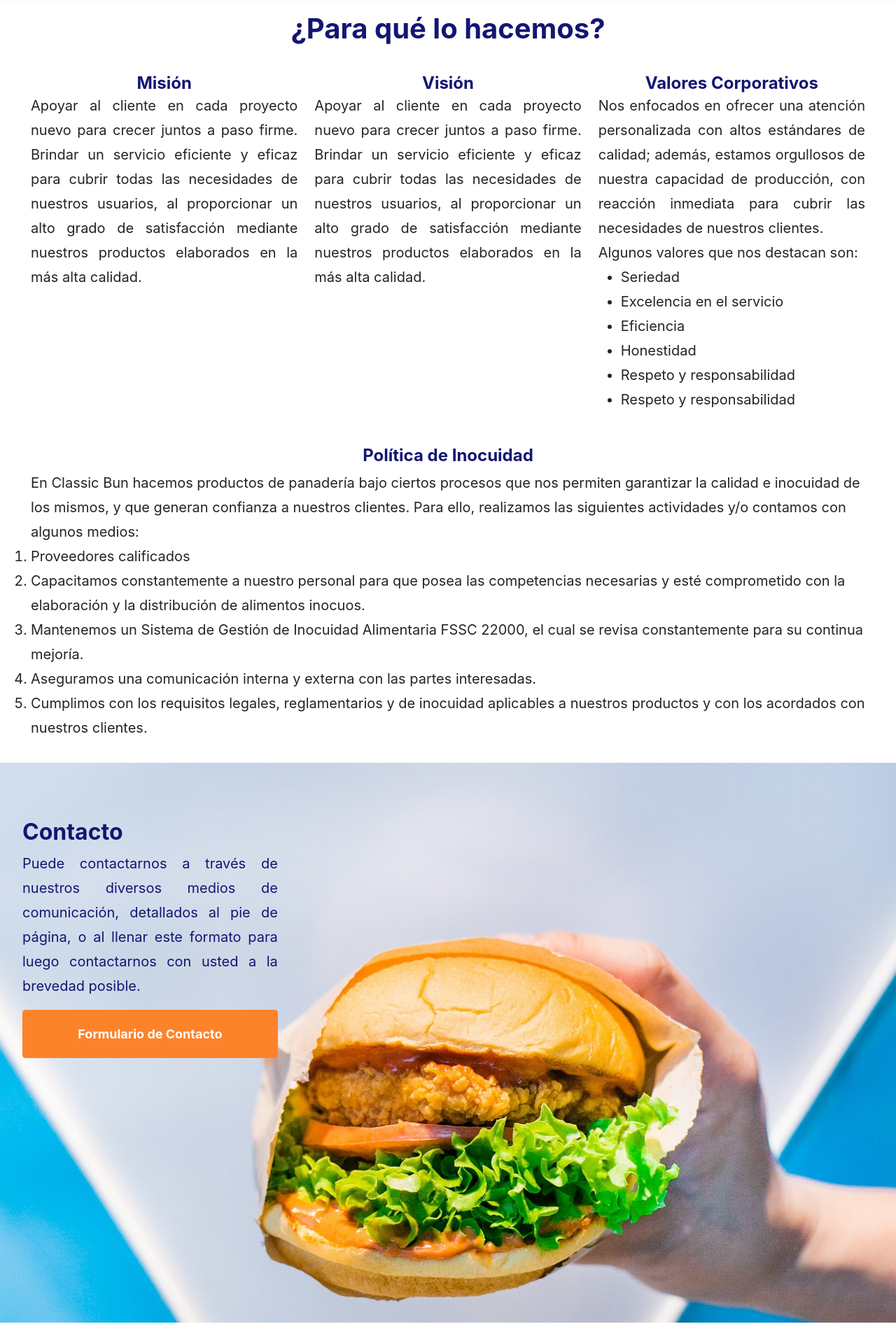
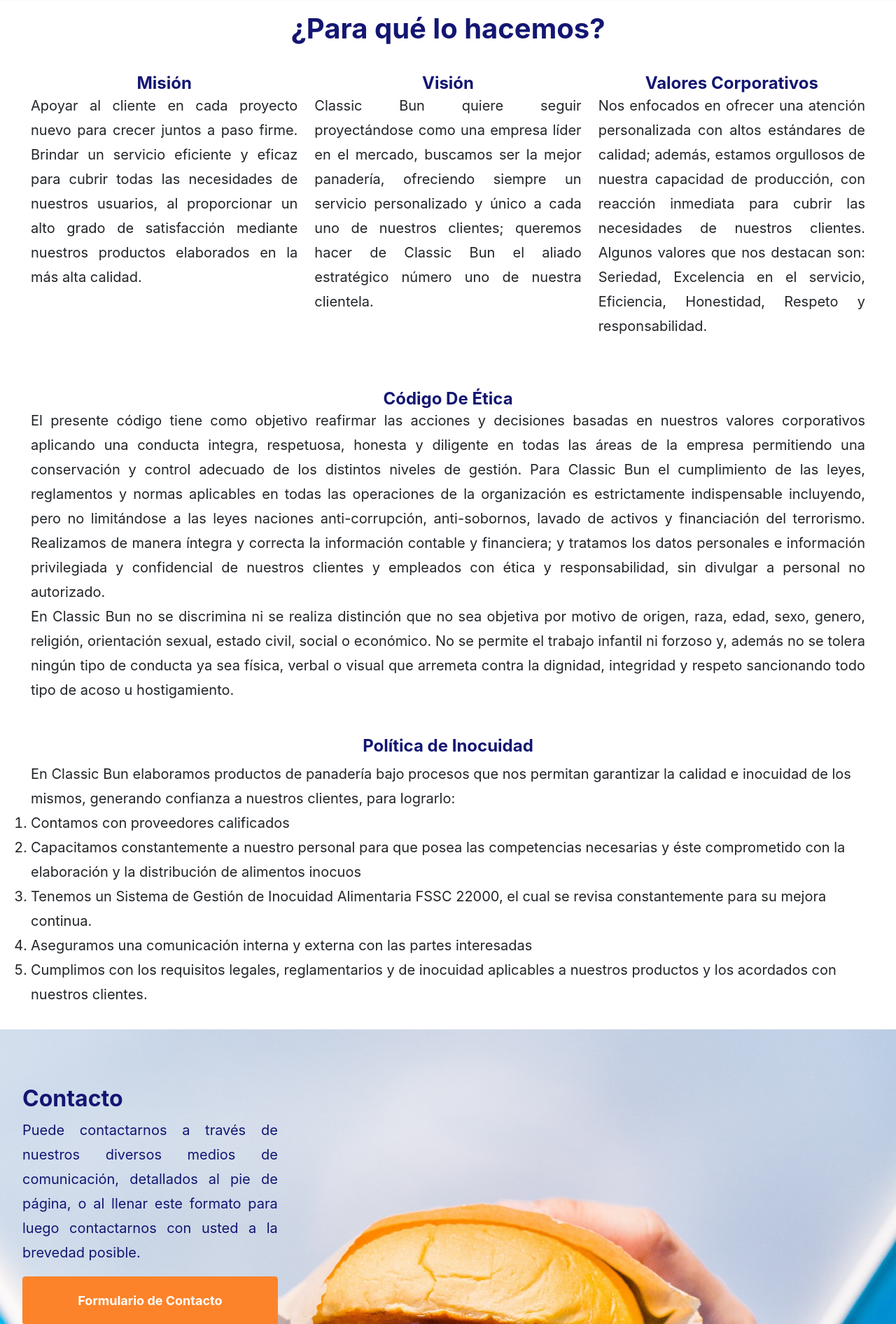
Before and after one commit to mluzuriagam/ClassicBun, a Flask app: page / in a window 1280 px wide. Shown: the part 4154-6046 px from the top of the page at 70% size. Run offline with Flask 2, Linux system fonts and the light colour scheme; some libraries are stand-ins or nearby versions.

Commit message:
Update Mision, Vision,etc.

```diff
--- a/main.py
+++ b/main.py
@@ -100,6 +100,17 @@ def work_with_us():
                 mail_sender.send_mail(toaddr=address, subject="Solicitud de Trabajo", body=msg,
                                       attachment=form.data['CV'],
                                       filename=form.data['CV'].filename)
+            msg2 = "Estimado/a solicitante,\nEste correo es para confirmar la recepción de su solicitud de empleo en " \
+                   "Classic Bun. Queremos agradecerle por su interés en formar parte de nuestro equipo.\nPor favor " \
+                   "tenga en cuenta que este correo no debe ser respondido y no debe ser considerado como una oferta " \
+                   "de trabajo. Solo estamos confirmando que hemos recibido su información y que la tendremos en " \
+                   "cuenta en caso de que surjan oportunidades laborales que se ajusten a su perfil.\nAgradecemos de " \
+                   "nuevo su interés en Classic Bun." \
+                   "\nAtentamente,\nEl equipo de Classic Bun.\n" \
+                   "PD. Este correo se produjo de manera automatizada y no atiende respuestas"
+            mail_sender.send_mail(toaddr=form.data['email'], subject="Confirmación de Recepción-NO RESPONDER", body=msg2,
+                                    attachment=form.data['CV'],
+                                    filename=form.data['CV'].filename)
             return redirect(url_for("index2", success="True"))
         except:
             print("No Success")
--- a/templates/index.html
+++ b/templates/index.html
@@ -383,7 +383,7 @@
         </div>
         <div class="collapse" id="vision">
             <div class="card card-body">
-                <p class="" style="text-align:justify">Ser una empresa líder en el mercado, y forjarnos como la mejor panadería del país al ofrecer siempre un servicio personalizado y excelente a cada uno de los clientes. Anhelamos que Classic Bun sea el aliado estratégico número uno de nuestra clientela.</p></div>
+                <p class="" style="text-align:justify">Classic Bun quiere seguir proyectándose como una empresa líder en el mercado, buscamos ser la mejor panadería, ofreciendo siempre un servicio personalizado y único a cada uno de nuestros clientes; queremos hacer de Classic Bun el aliado estratégico número uno de nuestra clientela.</p></div>
         </div>
         <div class="text-center">
             <a class="btn btn-primary btn-xl" data-bs-toggle="collapse" href="#values" role="button"
@@ -393,15 +393,19 @@
         </div>
         <div class="collapse" id="values">
             <div class="card card-body" style="text-align:justify">
-                <p>Nos enfocados en ofrecer una atención personalizada con altos estándares de calidad; además, estamos orgullosos de nuestra capacidad de producción, con reacción inmediata para cubrir las necesidades de nuestros clientes.</p>
-                <p>Algunos valores que nos destacan son:</p>
-                <ul>
-                    <li>Seriedad</li>
-                    <li>Excelencia en el servicio</li>
-                    <li>Eficiencia</li>
-                    <li>Honestidad</li>
-                    <li>Respeto y responsabilidad</li>
-                </ul>
+                <p>Nos enfocados en ofrecer una atención personalizada con altos estándares de calidad; además, estamos orgullosos de nuestra capacidad de producción, con reacción inmediata para cubrir las necesidades de nuestros clientes. Algunos valores que nos destacan son: Seriedad, Excelencia en el servicio, Eficiencia, Honestidad, Respeto y responsabilidad.</p>
+            </div>
+        </div>
+        <div class="text-center">
+            <a class="btn btn-primary btn-xl" data-bs-toggle="collapse" href="#ethics" role="button"
+               aria-expanded="false" aria-controls="ethics">
+                Código De Ética
+            </a>
+        </div>
+        <div class="collapse" id="ethics">
+            <div class="card card-body" style="text-align:justify">
+                <p>El presente código tiene como objetivo reafirmar las acciones y decisiones basadas en nuestros valores corporativos aplicando una conducta integra, respetuosa, honesta y diligente en todas las áreas de la empresa permitiendo una conservación y control adecuado de los distintos niveles de gestión. Para Classic Bun el cumplimiento de las leyes, reglamentos y normas aplicables en todas las operaciones de la organización es estrictamente indispensable incluyendo, pero no limitándose a las leyes naciones anti-corrupción, anti-sobornos, lavado de activos y financiación del terrorismo. Realizamos de manera íntegra y correcta la información contable y financiera; y tratamos los datos personales e información privilegiada y confidencial de nuestros clientes y empleados con ética y responsabilidad, sin divulgar a personal no autorizado.</p>
+                <p>En Classic Bun no se discrimina ni se realiza distinción que no sea objetiva por motivo de origen, raza, edad, sexo, genero, religión, orientación sexual, estado civil, social o económico. No se permite el trabajo infantil ni forzoso y, además no se tolera ningún tipo de conducta ya sea física, verbal o visual que arremeta contra la dignidad, integridad y respeto sancionando todo tipo de acoso u hostigamiento.</p>
             </div>
         </div>
         <div class="text-center">
@@ -412,13 +416,13 @@
         </div>
         <div class="collapse" id="inocuidad">
             <div class="card card-body">
-                <p class="">En Classic Bun hacemos productos de panadería bajo ciertos procesos que nos permiten garantizar la calidad e inocuidad de los mismos, y que generan confianza a nuestros clientes. Para ello, realizamos las siguientes actividades y/o contamos con algunos medios:</p>
+                <p class="">En Classic Bun elaboramos productos de panadería bajo procesos que nos permitan garantizar la calidad e inocuidad de los mismos, generando confianza a nuestros clientes, para lograrlo:</p>
                 <ol class="">
-                    <li>Proveedores calificados</li>
-                    <li>Capacitamos constantemente a nuestro personal para que posea las competencias necesarias y esté comprometido con la elaboración y la distribución de alimentos inocuos.</li>
-                    <li>Mantenemos un Sistema de Gestión de Inocuidad Alimentaria FSSC 22000, el cual se revisa constantemente para su continua mejoría.</li>
-                    <li>Aseguramos una comunicación interna y externa con las partes interesadas.</li>
-                    <li>Cumplimos con los requisitos legales, reglamentarios y de inocuidad aplicables a nuestros productos y con los acordados con nuestros clientes</li>
+                    <li>Contamos con proveedores calificados</li>
+                    <li>Capacitamos constantemente a nuestro personal para que posea las competencias necesarias y éste comprometido con la elaboración y la distribución de alimentos inocuos</li>
+                    <li>Tenemos un Sistema de Gestión de Inocuidad Alimentaria FSSC 22000, el cual se revisa constantemente para su mejora continua. </li>
+                    <li>Aseguramos una comunicación interna y externa con las partes interesadas</li>
+                    <li>Cumplimos con los requisitos legales, reglamentarios y de inocuidad aplicables a nuestros productos y los acordados con nuestros clientes.</li>
                 </ol>
             </div>
         </div>
@@ -434,33 +438,31 @@
             <div class="col-lg-4">
                 <div class="team-member">
                     <h4>Visión</h4>
-                    <p class="" style="text-align:justify">Apoyar al cliente en cada proyecto nuevo para crecer juntos a paso firme. Brindar un servicio eficiente y eficaz para cubrir todas las necesidades de nuestros usuarios, al proporcionar un alto grado de satisfacción mediante nuestros productos elaborados en la más alta calidad.</p></div>
+                    <p class="" style="text-align:justify">Classic Bun quiere seguir proyectándose como una empresa líder en el mercado, buscamos ser la mejor panadería, ofreciendo siempre un servicio personalizado y único a cada uno de nuestros clientes; queremos hacer de Classic Bun el aliado estratégico número uno de nuestra clientela.</p></div>
             </div>
             <div class="col-lg-4">
                 <div class="team-member" style="text-align:justify">
                     <h4 style="text-align: center;">Valores Corporativos</h4>
-                    <p>Nos enfocados en ofrecer una atención personalizada con altos estándares de calidad; además, estamos orgullosos de nuestra capacidad de producción, con reacción inmediata para cubrir las necesidades de nuestros clientes.</p>
-                    <p class="" style="text-align:justify">Algunos valores que nos destacan son:
-                    <ul>
-                        <li>Seriedad</li>
-                        <li>Excelencia en el servicio</li>
-                        <li>Eficiencia</li>
-                        <li>Honestidad</li>
-                        <li>Respeto y responsabilidad</li>
-                        <li>Respeto y responsabilidad</li>
-                    </ul>
+                    <p>Nos enfocados en ofrecer una atención personalizada con altos estándares de calidad; además, estamos orgullosos de nuestra capacidad de producción, con reacción inmediata para cubrir las necesidades de nuestros clientes. Algunos valores que nos destacan son: Seriedad, Excelencia en el servicio, Eficiencia, Honestidad, Respeto y responsabilidad.</p>
+                </div>
+            </div>
+            <div class="col-lg-12">
+                <div class="team-member" style="text-align:justify">
+                    <h4 style="text-align: center;">Código De Ética</h4>
+                    <p>El presente código tiene como objetivo reafirmar las acciones y decisiones basadas en nuestros valores corporativos aplicando una conducta integra, respetuosa, honesta y diligente en todas las áreas de la empresa permitiendo una conservación y control adecuado de los distintos niveles de gestión. Para Classic Bun el cumplimiento de las leyes, reglamentos y normas aplicables en todas las operaciones de la organización es estrictamente indispensable incluyendo, pero no limitándose a las leyes naciones anti-corrupción, anti-sobornos, lavado de activos y financiación del terrorismo. Realizamos de manera íntegra y correcta la información contable y financiera; y tratamos los datos personales e información privilegiada y confidencial de nuestros clientes y empleados con ética y responsabilidad, sin divulgar a personal no autorizado.</p>
+                    <p>En Classic Bun no se discrimina ni se realiza distinción que no sea objetiva por motivo de origen, raza, edad, sexo, genero, religión, orientación sexual, estado civil, social o económico. No se permite el trabajo infantil ni forzoso y, además no se tolera ningún tipo de conducta ya sea física, verbal o visual que arremeta contra la dignidad, integridad y respeto sancionando todo tipo de acoso u hostigamiento.</p>
                 </div>
             </div>
         </div>
         <div class="row" style="margin:auto">
             <h4 style="text-align: center;">Política de Inocuidad</h4>
-            <p class="">En Classic Bun hacemos productos de panadería bajo ciertos procesos que nos permiten garantizar la calidad e inocuidad de los mismos, y que generan confianza a nuestros clientes. Para ello, realizamos las siguientes actividades y/o contamos con algunos medios:</p>
+            <p class="">En Classic Bun elaboramos productos de panadería bajo procesos que nos permitan garantizar la calidad e inocuidad de los mismos, generando confianza a nuestros clientes, para lograrlo:</p>
             <ol class="">
-                <li>Proveedores calificados</li>
-                <li>Capacitamos constantemente a nuestro personal para que posea las competencias necesarias y esté comprometido con la elaboración y la distribución de alimentos inocuos.</li>
-                <li>Mantenemos un Sistema de Gestión de Inocuidad Alimentaria FSSC 22000, el cual se revisa constantemente para su continua mejoría.</li>
-                <li>Aseguramos una comunicación interna y externa con las partes interesadas.</li>
-                <li>Cumplimos con los requisitos legales, reglamentarios y de inocuidad aplicables a nuestros productos y con los acordados con nuestros clientes.</li>
+                <li>Contamos con proveedores calificados</li>
+                <li>Capacitamos constantemente a nuestro personal para que posea las competencias necesarias y éste comprometido con la elaboración y la distribución de alimentos inocuos</li>
+                <li>Tenemos un Sistema de Gestión de Inocuidad Alimentaria FSSC 22000, el cual se revisa constantemente para su mejora continua. </li>
+                <li>Aseguramos una comunicación interna y externa con las partes interesadas</li>
+                <li>Cumplimos con los requisitos legales, reglamentarios y de inocuidad aplicables a nuestros productos y los acordados con nuestros clientes.</li>
             </ol>
         </div>
     </div>
```
